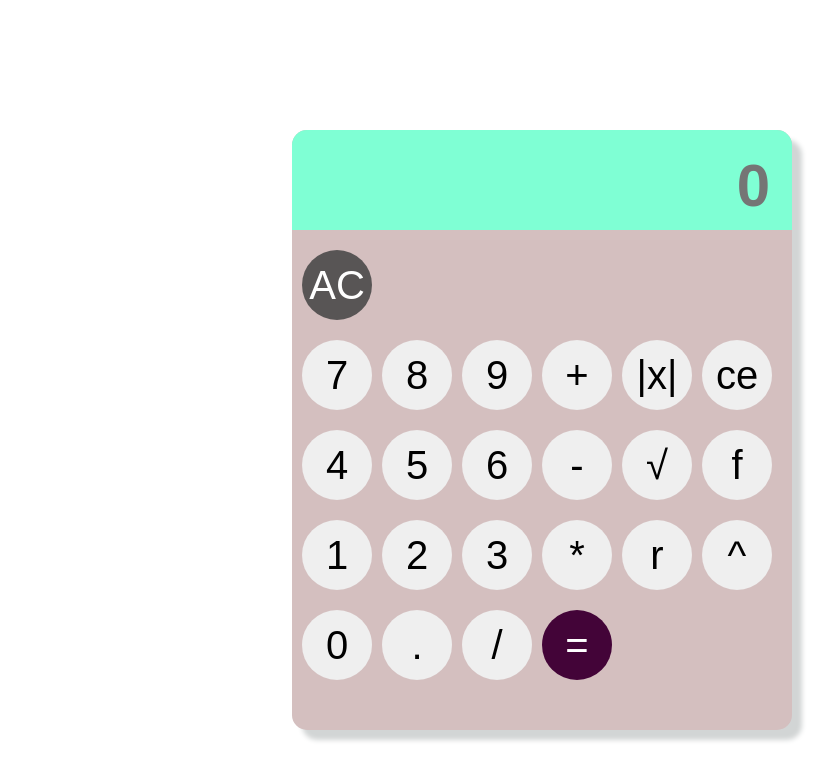
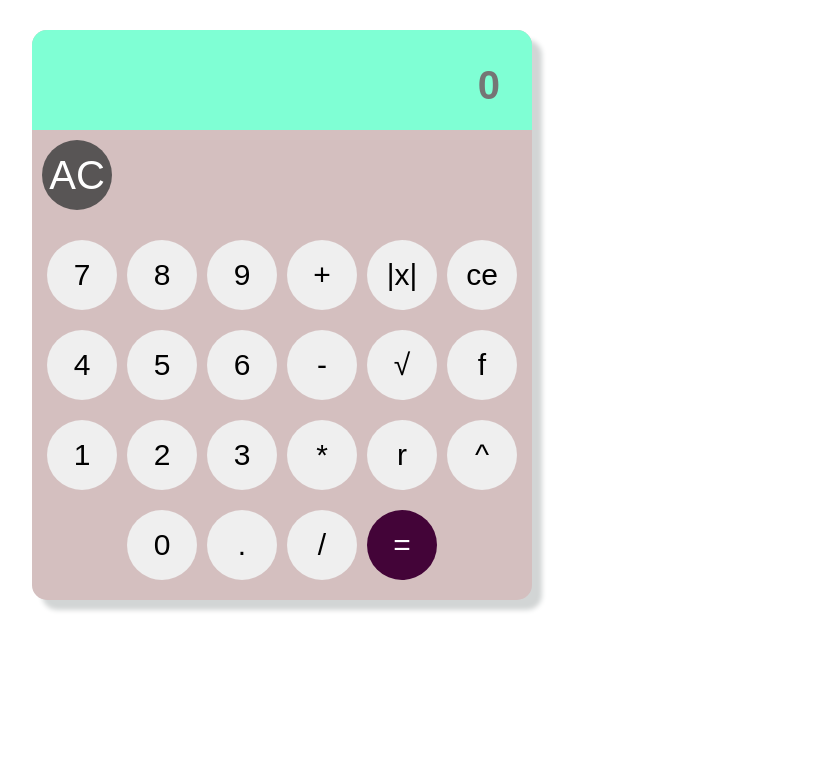
Before and after one commit to SabaZarnegar/Project02-Calc, a plain HTML site: page index.html in a window 1280 px wide. Shown: the whole page, without its empty margins (358-1192 px from the left). Drawn offline with Linux system fonts and the light colour scheme.

Commit message:
forth commit

```diff
--- /dev/null
+++ b/Project02-Calc.css
@@ -0,0 +1,99 @@
+body {
+    margin: 10px;
+    text-align: center;
+}
+
+.continer {
+    width: 100%;
+    max-width: 500px;
+    height: auto;
+    background-color: rgb(212, 191, 191);
+    border-radius: 15px;
+    box-shadow: 10px 10px 5px rgb(210, 213, 213);
+    margin: 30px auto;
+    position: relative;
+    padding-bottom: 20px;
+}
+
+.display {
+    width: 100%;
+    height: 100px;
+    background-color: aquamarine;
+    border-top-left-radius: 15px;
+    border-top-right-radius: 15px;
+}
+
+input[type="text"] {
+    margin-top: 30px;
+    margin-right: 20px;
+    width: calc(100% - 40px);
+    height: 50px;
+    border: none;
+    background: none;
+    box-sizing: border-box;
+    color: #000000;
+    text-align: right;
+    font-weight: 700;
+    font-size: 40px;
+}
+
+.row {
+    width: 100%;
+    display: flex;
+    flex-wrap: wrap;
+    justify-content: center;
+    gap: 10px;
+    margin-top: 20px;
+}
+
+input[type="button"] {
+    width: 70px;
+    height: 70px;
+    border-radius: 100%;
+    text-align: center;
+    font-weight: 500;
+    font-size: 30px;
+    border: none;
+    cursor: pointer;
+}
+
+.gray {
+    background: #585555 !important;
+    color: #ffffff !important;
+}
+
+.green {
+    background: #430438 !important;
+    color: #ffffff !important;
+}
+
+/* ریسپانسیو مخصوص گوشی */
+@media (max-width: 500px) {
+    input[type="button"] {
+        width: 60px;
+        height: 60px;
+        font-size: 24px;
+    }
+
+    input[type="text"] {
+        font-size: 30px;
+    }
+
+    .display {
+        height: 80px;
+    }
+}
+
+
+.ac-row {
+  display: flex;
+  justify-content: flex-start;
+  padding: 10px;
+}
+
+.ac-row input {
+  width: 70px;
+  height: 70px;
+  border-radius: 100%;
+  font-size: 40px;
+}
--- /dev/null
+++ b/Project02-Calc.js
@@ -0,0 +1,56 @@
+
+//math.round(): اعداد را گاهی به سمت بالا و گاهی به سمت پایین گرد میکند
+//math.pow(): برای به توان رساندن تعداد به کار میرود
+//math.sqrt(): ار اعداد رادیکال دو میگیرد
+//math.abs(): ار اعداد قدر مطلق میگیرد و خروجی آن همیشه یک عدد مثبت خواهد بود
+//math.ceil():اعداد را رو به بالا گرد میکند
+//math.floor(): همیشه به سمت پایین گرد میکند
+
+//ایجاد اعداد تصادفی در جاوا اسکریپت
+//math.random():عددی که برمیگرداند بین صفر و یک استو برای اعداد دیگر کارایی ندارد
+//eval: یکی از توابع جاوااسگریپت است که ما میتوانیم کد را به آن بدهیم تا برایمان اجرا کند
+
+//در این کد میگیم ولیو را بگیر و آنرا به ولیو پیش فرض اضافه کن
+
+var powflag = false;
+
+function addToCalculator(value) {
+    document.getElementById('displayResult').value += value;
+
+    //در اینجا چک میکنیم اگر پوفلگ ترو بود اعداد را در یک آرایه با تابع اسپلیت نگه میداریم ئ میریزیم در یک متغیر
+    //و بعد ایندکس های آنرا میدهیم به تابع توان و سپس پوفلگ را فالس میکنیم
+    if (powflag) {
+        var numbers = document.getElementById('displayResult').value.split('^');
+        document.getElementById('displayResult').value = Math.pow(numbers[0], numbers[1]);
+        powflag = false;
+
+    }
+}
+
+//برای مساوی میگیم ولیو فعلی این آی دی را بگیر و آنرا ایول کن و محاسباتش را انجام بده و نتیجه را بریز در دیسپلی
+function finialize() {
+    document.getElementById('displayResult').value = eval(document.getElementById('displayResult').value);
+}
+
+//دکمه ریست
+//یعنی مقدار فعلی را بگیر و آنرا ریست کن و مساوی خالی کن
+function reset() {
+    document.getElementById('displayResult').value = '';
+}
+
+//تا اینجای کد اون عملیت چهارگانه را داریم
+//utf8icons.com : نیتوانیم آیکون برداریم
+//برای مجاسبات پیچیده تر نمیتوانیم از همان تایع استفاده کنیم چون محاسبات متفاوت است
+//اما برای توان باز هم متفاوت است
+//تابع پاور دو عدد میگیرد کخ کدان را به توان کدام برساند
+
+function MathCalculator(Mathfunc) {
+    if (Mathfunc == 'pow') {
+        powflag = true;
+        document.getElementById('displayResult').value += '^';
+    } else {
+        var val = document.getElementById('displayResult').value;
+        document.getElementById('displayResult').value = Math[Mathfunc](val);
+    }
+
+}
--- a/index.html
+++ b/index.html
@@ -2,199 +2,61 @@
 <html lang="en">
 
 <head>
-    <meta charset="UTF-8">
-    <meta name="viewport" content="width=device-width, initial-scale=1.0">
+  <meta charset="UTF-8" />
+  <meta name="viewport" content="width=device-width, initial-scale=1.0" />
   <title>آموزش مقدماتی جاوا اسکریپت</title>
-    <style>
-        body {
-            margin-top: 100px;
-            margin-left: 100px;
-            text-align: center;
-
-        }
-
-        .continer {
-            width: 500px;
-            height: 600px;
-            background-color: rgb(212, 191, 191);
-            border-radius: 15px;
-            box-shadow: 10px 10px 5px rgb(210, 213, 213);
-            margin-top: 30px;
-            margin-left: 550px;
-            position: fixed;
-        }
-
-        .display {
-            width: 100%;
-            height: 100px;
-            background-color: aquamarine;
-            border-top-left-radius: 15px;
-            border-top-right-radius: 15px;
-        }
-
-        input[type="text"] {
-            margin-top: 30px;
-            margin-right: 20px;
-            width: 270px;
-            height: 50px;
-            float: right;
-            border: none;
-            background: none;
-            box-sizing: border-box;
-            color: #000000;
-            text-align: right;
-            font-weight: 700;
-            font-size: 60px;
-
-        }
-
-        input[type="button"] {
-            width: 70px;
-            height: 70px;
-            margin-left: 10px;
-            margin-top: 20px;
-            border-radius: 100%;
-            text-align: center;
-            font-weight: 500;
-            font-size: 40px;
-            border: none;
-            cursor: pointer;
-            float: left;
-        }
-
-        .gray {
-
-            background: #585555 !important;
-            color: #ffffff !important;
-        }
-
-        .row {
-            float: left;
-            width: 500px;
-        }
-
-        .green {
-            background: #430438 !important;
-            color: #ffffff !important;
-        }
-    </style>
-
+  <link rel="stylesheet" type="text/css" href="./Project02-Calc.css" />
 </head>
 
 <body>
   <div class="continer">
     <form name="form">
       <div class="display">
-                <input type="text" placeholder="0" name="displayresult" id="displayResult">
+        <input type="text" placeholder="0" name="displayresult" id="displayResult" />
       </div>
-            <div>
+
+      <!-- دکمه AC به تنهایی بالا -->
+      <div class="ac-row">
         <input type="button" onclick="reset()" value="AC" class="gray">
       </div>
+
       <div class="row">
-                <input type="button" name="b7" value="7" onclick="addToCalculator(b7.value)">
-                <input type="button" name="b8" value="8" onclick="addToCalculator(b8.value)">
-                <input type="button" name="b9" value="9" onclick="addToCalculator(b9.value)">
-                <input type="button" name="addb" value="+" onclick="addToCalculator(addb.value)">
-                <input type="button" name="abs" value="|x|" onclick="MathCalculator('abs')">
-                <input type="button" name="ceil" value="ce" onclick="MathCalculator('ceil')">
-
-
-            </div>
-            <div class="row">
-                <input type="button" name="b4" value="4" onclick="addToCalculator(b4.value)">
-                <input type="button" name="b5" value="5" onclick="addToCalculator(b5.value)">
-                <input type="button" name="b6" value="6" onclick="addToCalculator(b6.value)">
-                <input type="button" name="subb" value="-" onclick="addToCalculator(subb.value)">
-                <input type="button" name="sqrt" value="&radic;" onclick="MathCalculator('sqrt')">
-                <input type="button" name="floor" value="f" onclick="MathCalculator('floor')">
-
-
-
-            </div>
-            <div class="row">
-                <input type="button" name="b1" value="1" onclick="addToCalculator(b1.value)">
-                <input type="button" name="b2" value="2" onclick="addToCalculator(b2.value)">
-                <input type="button" name="b3" value="3" onclick="addToCalculator(b3.value)">
-                <input type="button" name="mulb" value="*" onclick="addToCalculator(mulb.value)">
-                <input type="button" name="round" value="r" onclick="MathCalculator('round')">
-                <input type="button" name="pow" value="^" onclick="MathCalculator('pow')">
-
-
-            </div>
-            <div class="row">
-                <input type="button" name="b0" value="0" onclick="addToCalculator(b0.value)">
-                <input type="button" name="potb" value="." onclick="addToCalculator(potb.value)">
-                <input type="button" name="divb" value="/" onclick="addToCalculator(divb.value)">
-                <input type="button" class="green" value="=" onclick="finialize()">
+        <input type="button" name="b7" value="7" onclick="addToCalculator(b7.value)" />
+        <input type="button" name="b8" value="8" onclick="addToCalculator(b8.value)" />
+        <input type="button" name="b9" value="9" onclick="addToCalculator(b9.value)" />
+        <input type="button" name="addb" value="+" onclick="addToCalculator(addb.value)" />
+        <input type="button" name="abs" value="|x|" onclick="MathCalculator('abs')" />
+        <input type="button" name="ceil" value="ce" onclick="MathCalculator('ceil')" />
       </div>
 
+      <div class="row">
+        <input type="button" name="b4" value="4" onclick="addToCalculator(b4.value)" />
+        <input type="button" name="b5" value="5" onclick="addToCalculator(b5.value)" />
+        <input type="button" name="b6" value="6" onclick="addToCalculator(b6.value)" />
+        <input type="button" name="subb" value="-" onclick="addToCalculator(subb.value)" />
+        <input type="button" name="sqrt" value="&radic;" onclick="MathCalculator('sqrt')" />
+        <input type="button" name="floor" value="f" onclick="MathCalculator('floor')" />
+      </div>
 
+      <div class="row">
+        <input type="button" name="b1" value="1" onclick="addToCalculator(b1.value)" />
+        <input type="button" name="b2" value="2" onclick="addToCalculator(b2.value)" />
+        <input type="button" name="b3" value="3" onclick="addToCalculator(b3.value)" />
+        <input type="button" name="mulb" value="*" onclick="addToCalculator(mulb.value)" />
+        <input type="button" name="round" value="r" onclick="MathCalculator('round')" />
+        <input type="button" name="pow" value="^" onclick="MathCalculator('pow')" />
+      </div>
 
-
+      <div class="row">
+        <input type="button" name="b0" value="0" onclick="addToCalculator(b0.value)" />
+        <input type="button" name="potb" value="." onclick="addToCalculator(potb.value)" />
+        <input type="button" name="divb" value="/" onclick="addToCalculator(divb.value)" />
+        <input type="button" class="green" value="=" onclick="finialize()" />
+      </div>
     </form>
   </div>
-    <script>
 
-        //math.round(): اعداد را گاهی به سمت بالا و گاهی به سمت پایین گرد میکند
-        //math.pow(): برای به توان رساندن تعداد به کار میرود
-        //math.sqrt(): ار اعداد رادیکال دو میگیرد
-        //math.abs(): ار اعداد قدر مطلق میگیرد و خروجی آن همیشه یک عدد مثبت خواهد بود
-        //math.ceil():اعداد را رو به بالا گرد میکند
-        //math.floor(): همیشه به سمت پایین گرد میکند
-
-        //ایجاد اعداد تصادفی در جاوا اسکریپت
-        //math.random():عددی که برمیگرداند بین صفر و یک استو برای اعداد دیگر کارایی ندارد
-        //eval: یکی از توابع جاوااسگریپت است که ما میتوانیم کد را به آن بدهیم تا برایمان اجرا کند
-
-        //در این کد میگیم ولیو را بگیر و آنرا به ولیو پیش فرض اضافه کن
-
-        var powflag = false;
-
-        function addToCalculator(value) {
-            document.getElementById('displayResult').value += value;
-
-            //در اینجا چک میکنیم اگر پوفلگ ترو بود اعداد را در یک آرایه با تابع اسپلیت نگه میداریم ئ میریزیم در یک متغیر
-            //و بعد ایندکس های آنرا میدهیم به تابع توان و سپس پوفلگ را فالس میکنیم
-            if (powflag) {
-                var numbers = document.getElementById('displayResult').value.split('^');
-                document.getElementById('displayResult').value = Math.pow(numbers[0], numbers[1]);
-                powflag = false;
-
-            }
-        }
-
-        //برای مساوی میگیم ولیو فعلی این آی دی را بگیر و آنرا ایول کن و محاسباتش را انجام بده و نتیجه را بریز در دیسپلی
-        function finialize() {
-            document.getElementById('displayResult').value = eval(document.getElementById('displayResult').value);
-        }
-
-        //دکمه ریست
-        //یعنی مقدار فعلی را بگیر و آنرا ریست کن و مساوی خالی کن
-        function reset() {
-            document.getElementById('displayResult').value = '';
-        }
-
-        //تا اینجای کد اون عملیت چهارگانه را داریم
-        //utf8icons.com : نیتوانیم آیکون برداریم
-        //برای مجاسبات پیچیده تر نمیتوانیم از همان تایع استفاده کنیم چون محاسبات متفاوت است
-        //اما برای توان باز هم متفاوت است
-        //تابع پاور دو عدد میگیرد کخ کدان را به توان کدام برساند
-
-        function MathCalculator(Mathfunc) {
-            if (Mathfunc == 'pow') {
-                powflag = true;
-                document.getElementById('displayResult').value += '^';
-            } else {
-                var val = document.getElementById('displayResult').value;
-                document.getElementById('displayResult').value = Math[Mathfunc](val);
-            }
-
-        }
-
-
-
-
-    </script>
+  <script src="./Project02-Calc.js"></script>
 </body>
 
 </html>
```
Lines whose indentation alone changed are shown as unchanged.
